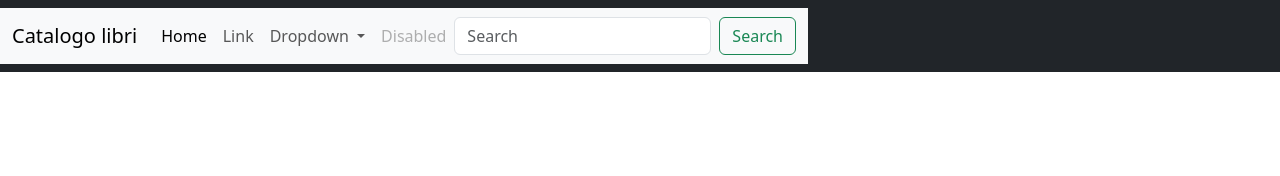
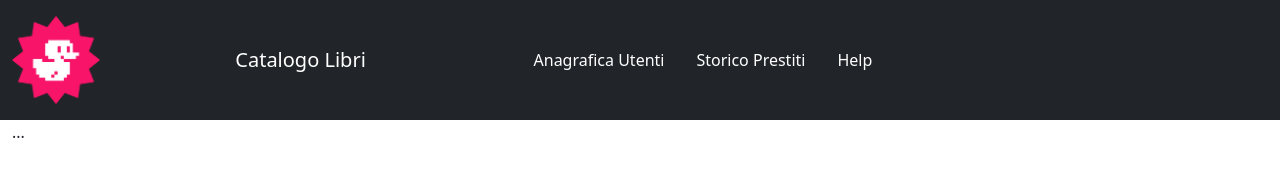
Before and after one commit to Fabiofragnito/html-css-bootstrap-dashboard, a plain HTML site: page index.html in a window 1280 px wide. Drawn offline with nearby package versions, Linux system fonts and the light colour scheme.

Commit message:
editin header

```diff
--- a/index.html
+++ b/index.html
@@ -22,44 +22,23 @@
         <header>
             <!-- place navbar here -->
             <nav class="navbar navbar-dark bg-dark">
-                <nav class="navbar navbar-expand-lg bg-body-tertiary">
+                <nav class="navbar navbar-dark bg-dark">
                     <div class="container-fluid">
-                      <a class="navbar-brand" href="#">Catalogo libri</a>
-                      <button class="navbar-toggler" type="button" data-bs-toggle="collapse" data-bs-target="#navbarSupportedContent" aria-controls="navbarSupportedContent" aria-expanded="false" aria-label="Toggle navigation">
-                        <span class="navbar-toggler-icon"><img style="max-width: 100%;" src="./img/duck.png" alt=""></span>
-                      </button>
-                      <div class="collapse navbar-collapse" id="navbarSupportedContent">
-                        <ul class="navbar-nav me-auto mb-2 mb-lg-0">
-                          <li class="nav-item">
-                            <a class="nav-link active" aria-current="page" href="#">Home</a>
-                          </li>
-                          <li class="nav-item">
-                            <a class="nav-link" href="#">Link</a>
-                          </li>
-                          <li class="nav-item dropdown">
-                            <a class="nav-link dropdown-toggle" href="#" role="button" data-bs-toggle="dropdown" aria-expanded="false">
-                              Dropdown
-                            </a>
-                            <ul class="dropdown-menu">
-                              <li><a class="dropdown-item" href="#">Action</a></li>
-                              <li><a class="dropdown-item" href="#">Another action</a></li>
-                              <li><hr class="dropdown-divider"></li>
-                              <li><a class="dropdown-item" href="#">Something else here</a></li>
-                            </ul>
-                          </li>
-                          <li class="nav-item">
-                            <a class="nav-link disabled" aria-disabled="true">Disabled</a>
-                          </li>
+                        <img style="width: 10%;" src="./img/duck.png" alt="">
+                        <a class="navbar-brand" href="#" >Catalogo Libri</a>
+                        <ul class="nav">
+                            <li class="nav-item"><a class="nav-link text-white" href="#">Anagrafica Utenti</a></li>
+                            <li class="nav-item"><a class="nav-link text-white" href="#">Storico Prestiti</a></li>
+                            <li class="nav-item"><a class="nav-link text-white" href="#">Help</a></li>
                         </ul>
-                        <form class="d-flex" role="search">
-                          <input class="form-control me-2" type="search" placeholder="Search" aria-label="Search">
-                          <button class="btn btn-outline-success" type="submit">Search</button>
-                        </form>
-                      </div>
                     </div>
-                  </nav>
+                </nav>
         </header>
-        <main></main>
+        <main>
+            <div class="container-fluid">
+                ...
+              </div>
+        </main>
         <footer>
             <!-- place footer here -->
         </footer>
```
